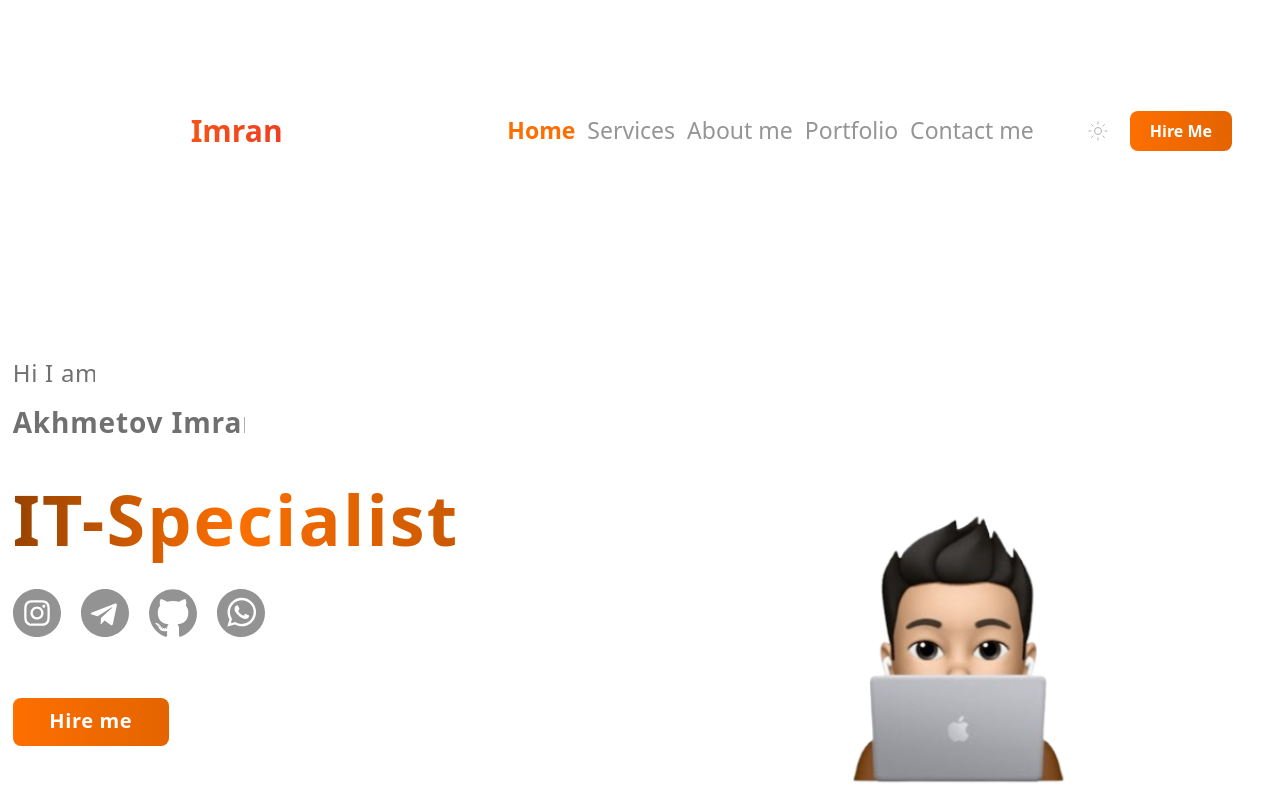
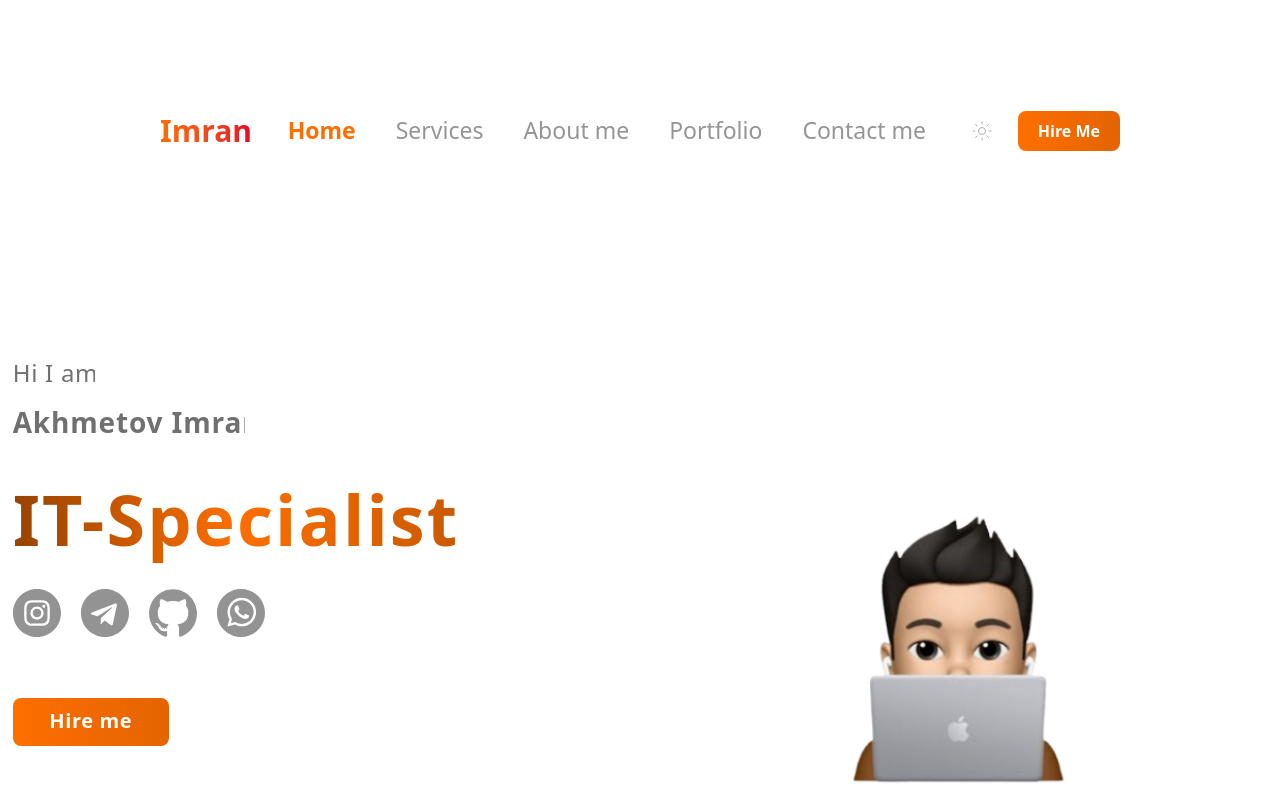
Before and after one commit to imranahmetov-png/my-blog, a React (Vite) app: page / in a window 1280 px wide. Shown: the top 800 px of the page. Built offline with nearby package versions, Linux system fonts and the light colour scheme.

Commit message:
fix(header): header layout for mobile and pc

```diff
--- a/src/component/header.tsx
+++ b/src/component/header.tsx
@@ -16,27 +16,33 @@ export default function UIHeader() {
   // Закрывание меню при клике вне него
   useClickOutsite([menuRef, buttonRef], () => setIsOpen(false))
   return (
-    <header className="relative container mx-auto w-full flex justify-between sm:justifu-center items-center sm:px-8 sm:py-4">
-      <p className="flex-1 text-center text-transparent sm:mr-[50px] bg-clip-text bg-linear-to-r from-[#FD6F00] to-[#E60026] text-lg sm:text-[30px] font-bold ">
+    <header className="relative container mx-auto w-full max-w-5xl flex justify-between sm:justifu-center items-center sm:px-8 sm:py-4">
+      {/* 1. ЛОГОТИП (На мобилках по центру, на ПК слева) */}
+      <div className="flex-1 sm:flex-none text-center sm:text-left order-2 sm:order-1">
+        <p className="inline-block text-transparent bg-clip-text bg-linear-to-r from-[#FD6F00] to-[#E60026] text-lg sm:text-[30px] font-bold">
           Imran
         </p>
-      <div className="flex items-center gap-3">
+      </div>
+
+      {/* 2. БУРГЕР-МЕНЮ (На мобилках слева, на ПК скрыто) */}
       <button
         ref={buttonRef}
-          className="sm:hidden flex items-center text-[20px] "
+        className="sm:hidden flex items-center text-[20px] order-1" // order-1 ставит его первым на мобилке
         onClick={() => setIsOpen((prev) => !prev)}
       >
         <img src={MenuImg} alt="MenuImg" />
       </button>
+
+      {/* 3. НАВИГАЦИЯ (Центр на ПК, скрыта в бургер на мобилках) */}
       <nav
         ref={menuRef}
         className={`
         fixed top-[115px] left-0 w-full bg-[#ffffff]/6 transform transition-transform duration-300 ease-in-out
         ${isOpen ? 'translate-x-0' : '-translate-x-full'}
         flex flex-col rounded-xl p-6  overflow-hidden sm:static sm:flex sm:flex-row sm:translate-x-0 sm:h-auto sm:w-auto sm:bg-transparent
-  `}
+        sm:order-2 sm:flex-1 sm:justify-center `} // Эти классы центрируют меню на ПК
       >
-          <div className="flex flex-col gap-3 px-2 sm:flex-row ">
+        <div className="flex flex-col gap-3 sm:gap-10 px-2 sm:flex-row ">
           <a
             href="#Home"
             onClick={handleLinkClick}
@@ -74,6 +80,9 @@ export default function UIHeader() {
           </a>
         </div>
       </nav>
+
+      {/* 4. ПРАВАЯ ЧАСТЬ (Тема и Кнопка) */}
+      <div className="flex items-center gap-2 sm:gap-4 order-3">
         <button
           onClick={() => switchTheme(theme === 'light' ? 'dark' : 'light')}
           className="h-8 flex items-center justify-center p-2 rounded-lg hover:scale-105 transition-transform duration-300
```
Lines whose indentation alone changed are shown as unchanged.
